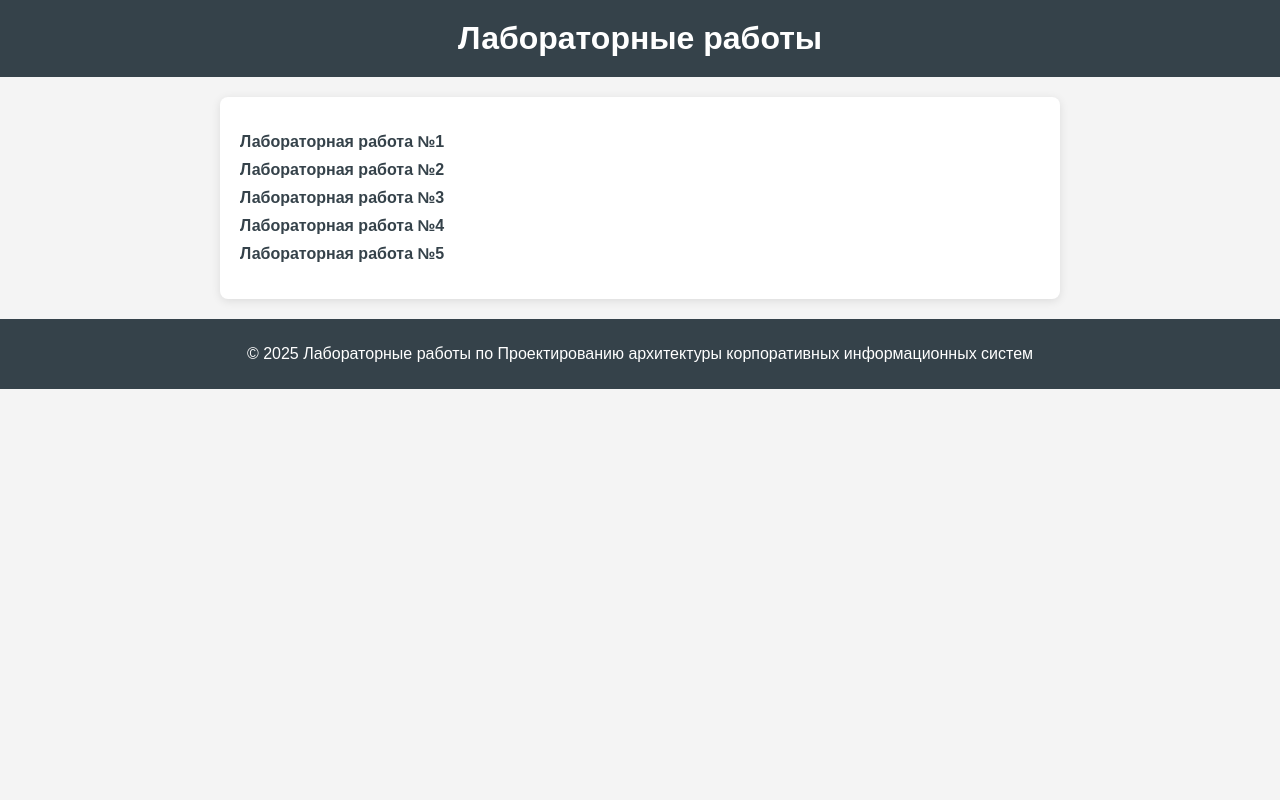
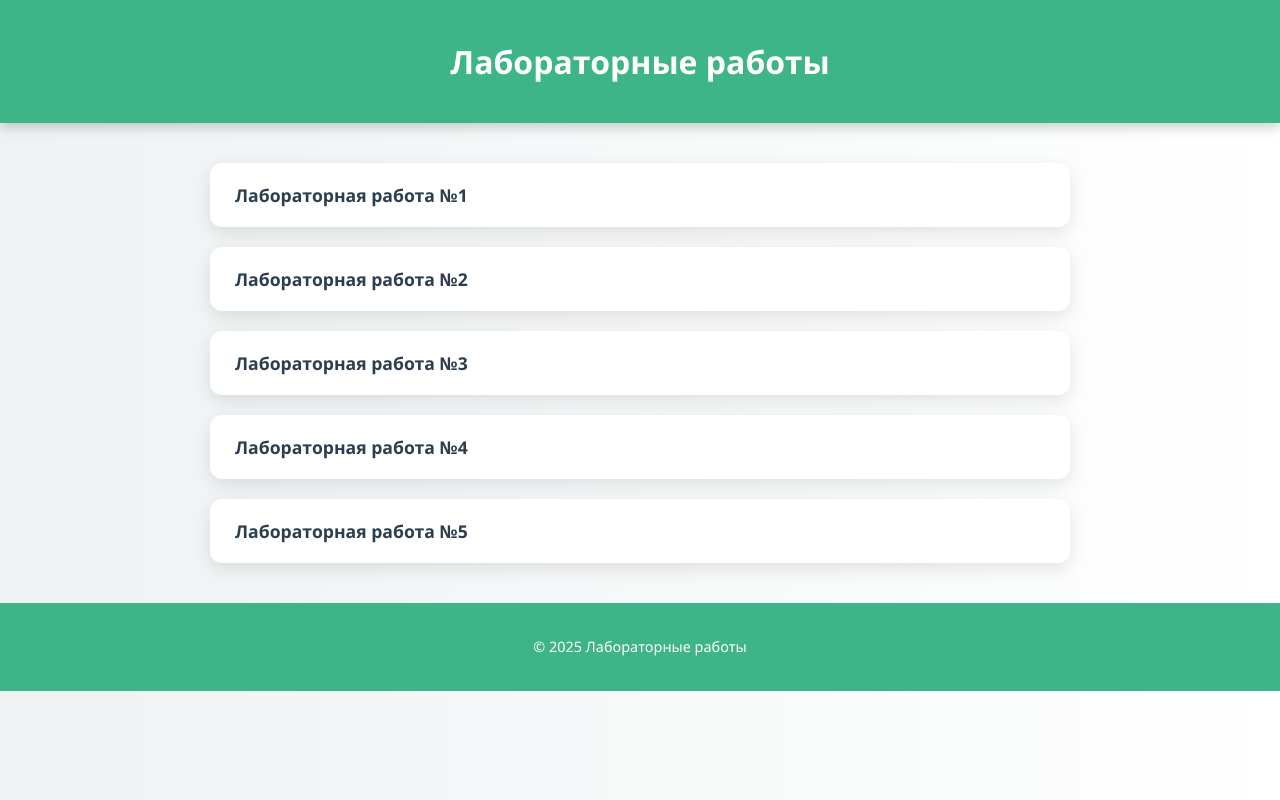
Before and after one commit to sad1400/web, a PHP site: page / in a window 1280 px wide. Run offline with PHP 8.4, Linux system fonts and the light colour scheme.

Commit message:
index.php

```diff
--- a/index.php
+++ b/index.php
@@ -1,56 +1,86 @@
+
 <!DOCTYPE html>
 <html lang="ru">
 <head>
-    <meta charset="UTF-8">
-    <meta name="viewport" content="width=device-width, initial-scale=1.0">
-    <title>Лабораторные работы по Проектированию архитектуры корпоративных информационных систем</title>
+  <meta charset="UTF-8" />
+  <meta name="viewport" content="width=device-width, initial-scale=1.0"/>
+  <title>Лабораторные работы</title>
   <style>
+    * {
+      box-sizing: border-box;
+    }
+
     body {
-            font-family: Arial, sans-serif;
-            background-color: #f4f4f4;
       margin: 0;
-            padding: 0;
+      font-family: 'Segoe UI', Tahoma, Geneva, Verdana, sans-serif;
+      background: linear-gradient(to right, #eef2f3, #ffffff);
+      color: #333;
     }
+
     header {
-            background: #35424a;
-            color: #ffffff;
-            padding: 20px 0;
+      background-color: #3eb489;
+      color: white;
+      padding: 40px 20px;
       text-align: center;
+      box-shadow: 0 4px 12px rgba(0, 0, 0, 0.2);
     }
-        h1 {
+
+    header h1 {
       margin: 0;
+      font-size: 2rem;
     }
+
     .content {
-            max-width: 800px;
-            margin: 20px auto;
+      max-width: 900px;
+      margin: 40px auto;
+      padding: 0 20px;
+      display: flex;
+      flex-direction: column;
+      gap: 20px;
+    }
+
+    .card {
+      background: white;
+      padding: 20px 25px;
+      border-radius: 12px;
+      box-shadow: 0 6px 18px rgba(0, 0, 0, 0.1);
+      transition: transform 0.2s, box-shadow 0.2s;
+    }
+
+    .card:hover {
+      transform: translateY(-5px);
+      box-shadow: 0 10px 24px rgba(0, 0, 0, 0.15);
+    }
+
+    .card a {
+      text-decoration: none;
+      font-size: 1.1rem;
+      color: #2c3e50;
+      font-weight: 600;
+      display: block;
+    }
+
+    .card a:hover {
+      color: #e74c3c;
+    }
+
+    footer {
+      background-color: #3eb489;
+      color: white;
+      text-align: center;
       padding: 20px;
-            background: #ffffff;
-            border-radius: 8px;
-            box-shadow: 0 2px 10px rgba(0, 0, 0, 0.1);
+      margin-top: 40px;
+      font-size: 0.9rem;
     }
-        ul {
-            list-style: none;
-            padding: 0;
+
+    @media (max-width: 600px) {
+      .card {
+        padding: 15px 20px;
       }
-        ul li {
-            margin: 10px 0;
+
+      .card a {
+        font-size: 1rem;
       }
-        ul li a {
-            text-decoration: none;
-            color: #35424a;
-            font-weight: bold;
-        }
-        ul li a:hover {
-            color: #e8491d;
-        }
-        footer {
-            text-align: center;
-            padding: 10px 0;
-            background: #35424a;
-            color: #ffffff;
-            position: relative;
-            bottom: 0;
-            width: 100%;
     }
   </style>
 </head>
@@ -58,17 +88,17 @@
   <header>
     <h1>Лабораторные работы</h1>
   </header>
+
   <div class="content">
-        <ul>
-            <li><a href="Users.php">Лабораторная работа №1</a></li>
-            <li><a href="lab2.php">Лабораторная работа №2</a></li>
-            <li><a href="lab3.php">Лабораторная работа №3</a></li>
-            <li><a href="lab4.php">Лабораторная работа №4</a></li>
-            <li><a href="lab5.php">Лабораторная работа №5</a></li>
-        </ul>
+    <div class="card"><a href="Users.php">Лабораторная работа №1</a></div>
+    <div class="card"><a href="lab2.php">Лабораторная работа №2</a></div>
+    <div class="card"><a href="lab3.php">Лабораторная работа №3</a></div>
+    <div class="card"><a href="lab4.php">Лабораторная работа №4</a></div>
+    <div class="card"><a href="lab5.php">Лабораторная работа №5</a></div>
   </div>
   <footer>
-        <p>&copy; 2025 Лабораторные работы по Проектированию архитектуры корпоративных информационных систем</p>
+    <p>&copy; 2025 Лабораторные работы</p>
   </footer>
+
 </body>
 </html>
```
Lines whose indentation alone changed are shown as unchanged.
